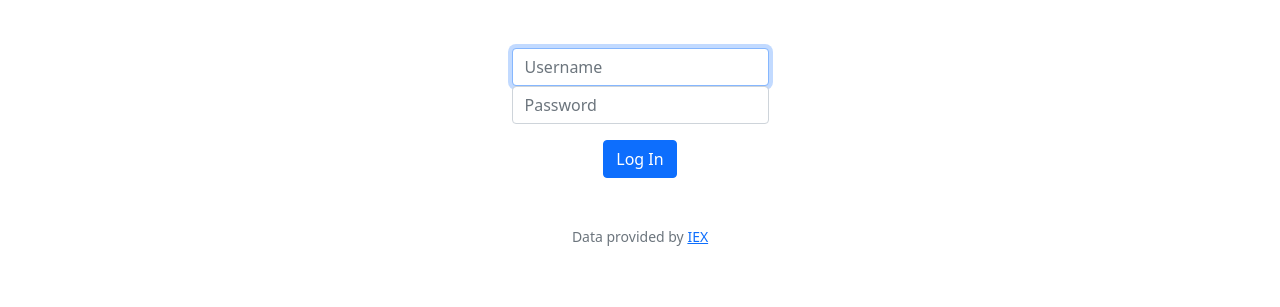
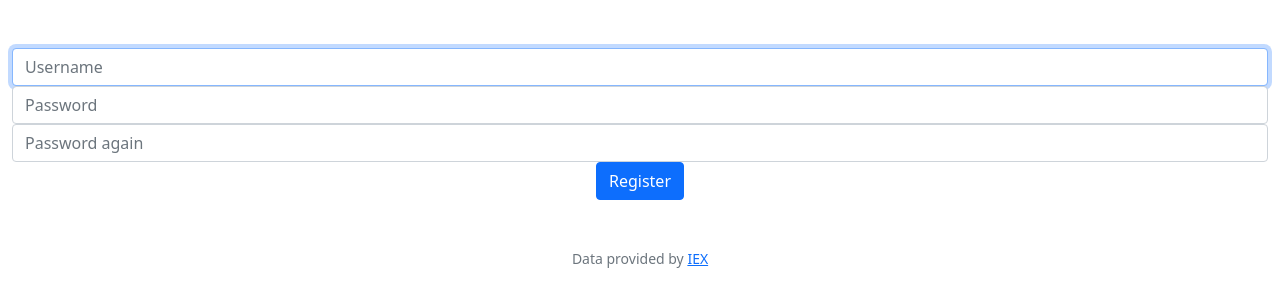
Before and after one commit to minhngocda/cs50_2022, a Flask app: page /register in a window 1280 px wide. Shown: the part 76-383 px from the top of the page. Run offline with Flask 2, Linux system fonts and the light colour scheme; some libraries are stand-ins or nearby versions.

Commit message:
Fri, Feb 25, 2022, 12:52 PM +00:00

```diff
--- a/finance/templates/register.html
+++ b/finance/templates/register.html
@@ -7,11 +7,14 @@
 {% block main %}
     <form action="/register" method="post">
         <div class="form-group">
-            <input autocomplete="off" autofocus class="form-control mx-auto w-auto" id="username" name="username" placeholder="Username" type="text">
+            <input autocomplete="off" autofocus class="form-control"  name="username" placeholder="Username" type="text">
         </div>
-        <div class="mb-3">
-            <input class="form-control mx-auto w-auto" id="password" name="password" placeholder="Password" type="password">
+        <div class="form-group">
+            <input class="form-control" id="password" name="password" placeholder="Password" type="password">
         </div>
-        <button class="btn btn-primary" type="submit">Log In</button>
+        <div class="form-group">
+            <input class="form-control" id="confirmation" name="password" placeholder="Password again" type="password">
+        </div>
+        <button class="btn btn-primary" type="submit">Register</button>
     </form>
 {% endblock %}
```
